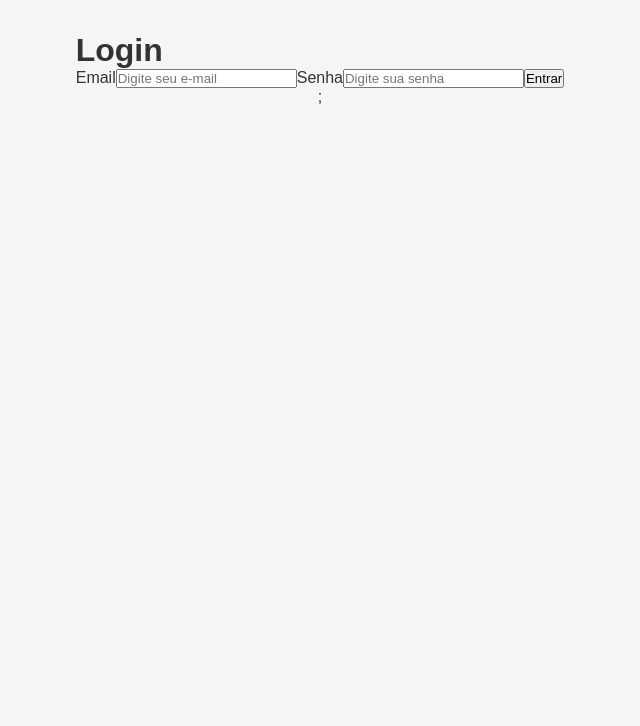
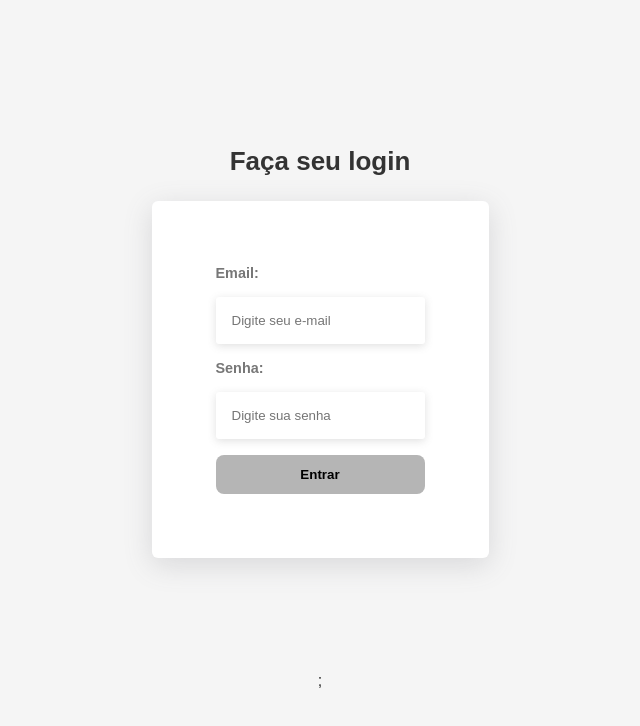
Before and after one commit to agripe049/controle-financeiro, a React app: page / in a window 1280 px wide. Shown: the top 726 px of the page, without its empty margins (320-960 px from the left). Built offline with nearby package versions, Linux system fonts and the light colour scheme; no server answers; the HTML template or start-up script is replaced by a standard one.

Commit message:
Tela de login pronta, subir o sistema no ar e fazer filtro por data

```diff
--- a/src/Pages/Login/Login.css
+++ b/src/Pages/Login/Login.css
@@ -0,0 +1,52 @@
+.login-container {
+    display: flex;
+    flex-direction: column;
+    justify-content: center;
+    align-items: center;
+    height: 80vh;
+    font-family: 'Poppins', sans-serif;
+}
+
+.login-container h1 {
+    margin-bottom: 1.5rem;
+    font-size: 26px;
+}
+
+.login-container form {
+    background-color: rgb(255, 255, 255);
+    padding: 4rem;
+    border-radius: 6px;
+    width: 100%;
+    max-width: 500px;
+    display: flex;
+    flex-direction: column;
+    gap: 1rem;
+    margin: 0 auto;
+    box-shadow: rgba(100, 100, 111, .2) 0px 7px 29px 0px;
+}
+
+.login-container label {
+    font-weight: bold;
+    color: #777;
+    font-size: 0.9rem;
+}
+
+.login-container input {
+    padding: 1rem;
+    border: none;
+    border-radius: 3px;
+    box-shadow: rgba(99, 99, 99, 0.2) 0px 2px 8px 0px;
+}
+
+.login-container button {
+    background-color: #b5b5b5;
+    font-weight: 600;
+    padding: 0.75rem;
+    border: none;border-radius: 8px;
+    cursor: pointer;
+    transition: all 0.3s ease;
+}
+
+.login-container button:hover {
+    background-color: #a4a4a4;
+}
--- a/src/Pages/Login/Login.jsx
+++ b/src/Pages/Login/Login.jsx
@@ -32,9 +32,9 @@ const Login = () => {
 
   return (
     <div className="login-container">
-      <h1>Login</h1>
+      <h1>Faça seu login</h1>
       <form onSubmit={handleLogin}>
-        <label>Email</label>
+        <label>Email:</label>
         <input
           type="email"
           placeholder="Digite seu e-mail"
@@ -43,7 +43,7 @@ const Login = () => {
           required
         />
 
-        <label>Senha</label>
+        <label>Senha:</label>
         <input
           type="password"
           placeholder="Digite sua senha"
--- a/src/services/FirebaseConfig.js
+++ b/src/services/FirebaseConfig.js
@@ -2,17 +2,16 @@ import { initializeApp } from "firebase/app";
 import { getFirestore } from "firebase/firestore";
 import { getAuth } from "firebase/auth";
 
-
 const firebaseConfig = {
-  apiKey: "AIzaSyChe1D-Djm1lpXVB7rQF7Poh13GsdTNAaI",
-  authDomain: "controle-financeiro-ef039.firebaseapp.com",
-  projectId: "controle-financeiro-ef039",
-  storageBucket: "controle-financeiro-ef039.firebasestorage.app",
-  messagingSenderId: "974731590725",
-  appId: "1:974731590725:web:d88779f0fe6e260811372c"
+  apiKey: import.meta.env.VITE_FIREBASE_API_KEY,
+  authDomain: import.meta.env.VITE_FIREBASE_AUTH_DOMAIN,
+  projectId: import.meta.env.VITE_FIREBASE_PROJECT_ID,
+  storageBucket: import.meta.env.VITE_FIREBASE_STORAGE_BUCKET,
+  messagingSenderId: import.meta.env.VITE_FIREBASE_MESSAGING_SENDER_ID,
+  appId: import.meta.env.VITE_FIREBASE_APP_ID,
 };
 
-// Initialize Firebase
 const app = initializeApp(firebaseConfig);
+
 export const db = getFirestore(app);
 export const auth = getAuth(app);
```
Also changed, not shown: 1 other file (tests, documents, lock files or other folders).
